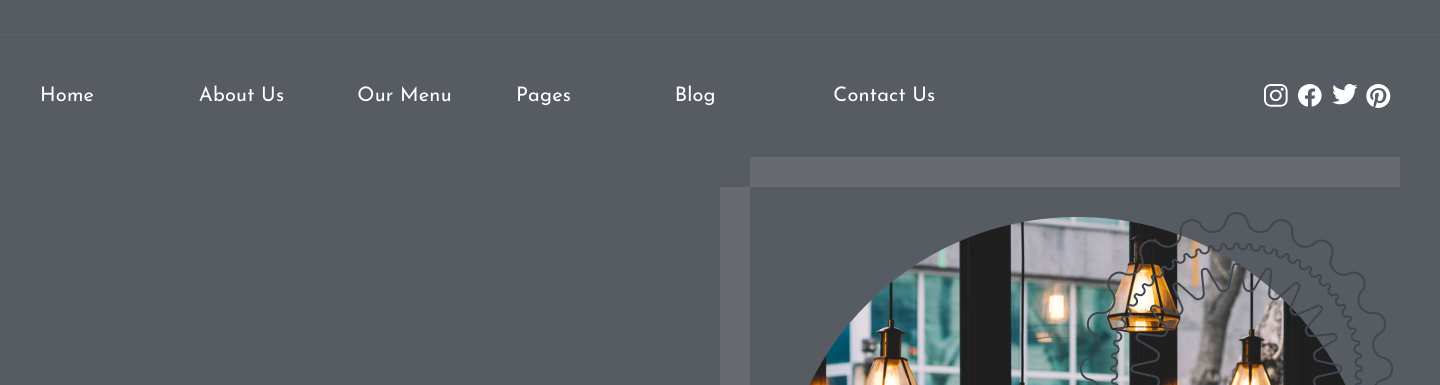
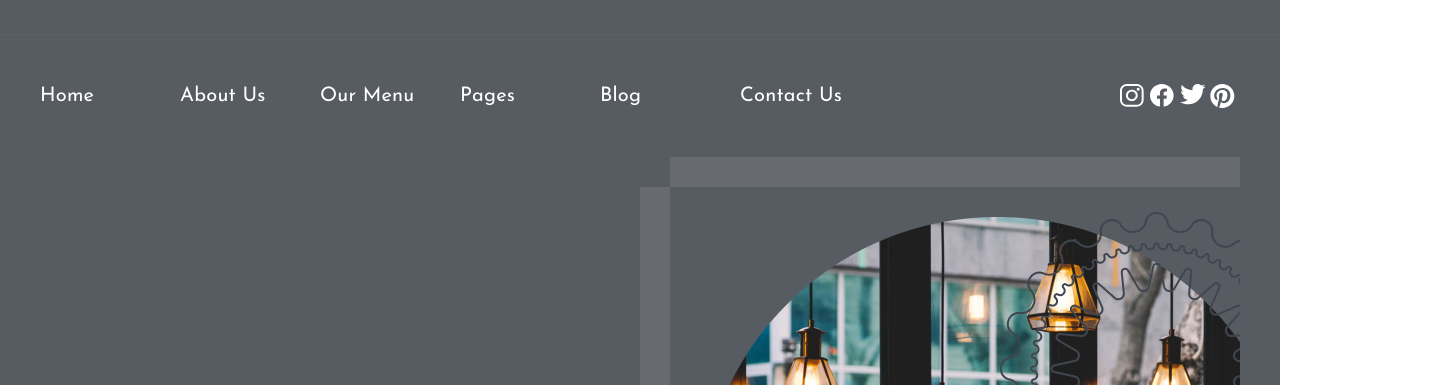
Before and after one commit to grigaskate/TasteEat, a plain HTML site: page index.html in a window 1280 px wide. Shown: the part 254-639 px from the top of the page, 1440 px wide, since content can reach past the window. Drawn offline with Linux system fonts and the light colour scheme.

Commit message:
second commit

```diff
--- a/assets/styles/style.css
+++ b/assets/styles/style.css
@@ -125,6 +125,6 @@ ul {
   color: #e1b168;
 }
 
-body {
-  width: 1440px;
+.root {
+  width: 100vw;
 }
--- a/index.html
+++ b/index.html
@@ -15,6 +15,7 @@
     <title>TasteEat</title>
   </head>
   <body>
+    <div class="root">
     <header>
       <div class="header__top">
         <button class="button">Call - 123 456 789</button>
@@ -337,5 +338,6 @@
         </div>
       </div>
     </main>
+  </div>
   </body>
 </html>
```
